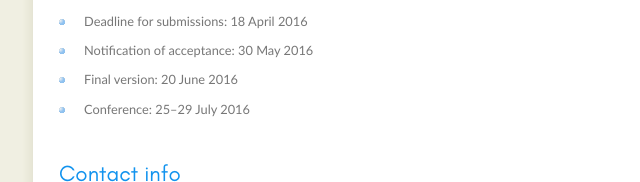
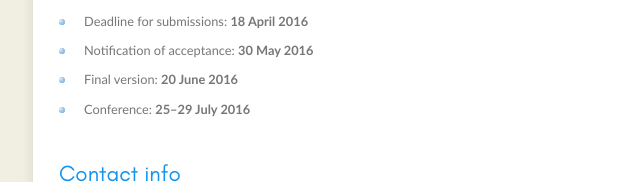
Before and after one commit to cmc17/cmc17.github.io, a plain HTML site: page index.html in a window 1280 px wide. Shown: the part 1432-1614 px from the top of the page, 169-809 px from the left. Drawn offline with Linux system fonts and the light colour scheme.

Commit message:
Deadlines in bold on the main page

```diff
--- a/index.html
+++ b/index.html
@@ -69,10 +69,10 @@
         <p>After logging into your EasyChair account, select the “New Submission” menu item on the top of the page. If you do not have an EasyChair account,follow the instructions on the login page.</p>
         <h2 id="important-dates">Important dates</h2>
         <ul>
-        <li>Deadline for submissions: 18 April 2016</li>
-        <li>Notification of acceptance: 30 May 2016</li>
-        <li>Final version: 20 June 2016</li>
-        <li>Conference: 25–29 July 2016</li>
+        <li>Deadline for submissions: <strong>18 April 2016</strong></li>
+        <li>Notification of acceptance: <strong>30 May 2016</strong></li>
+        <li>Final version: <strong>20 June 2016</strong></li>
+        <li>Conference: <strong>25–29 July 2016</strong></li>
         </ul>
         <h2 id="contact-info">Contact info</h2>
         <p>Please do not hesitate to contact us if you have any question.</p>
```
Also changed, not shown: 1 other file.
